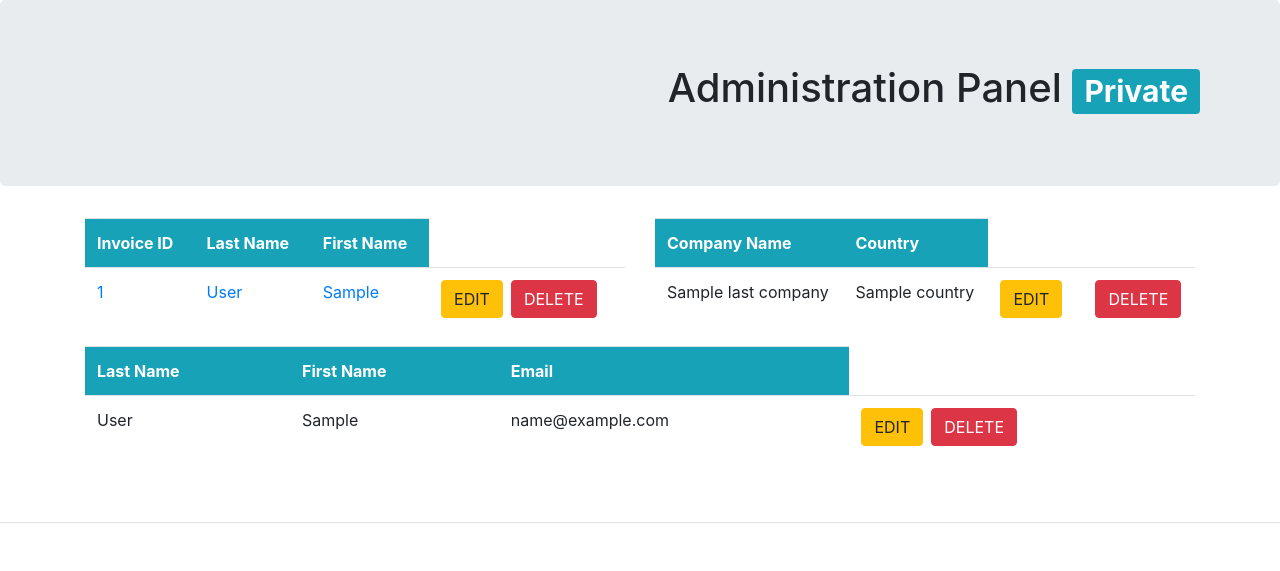
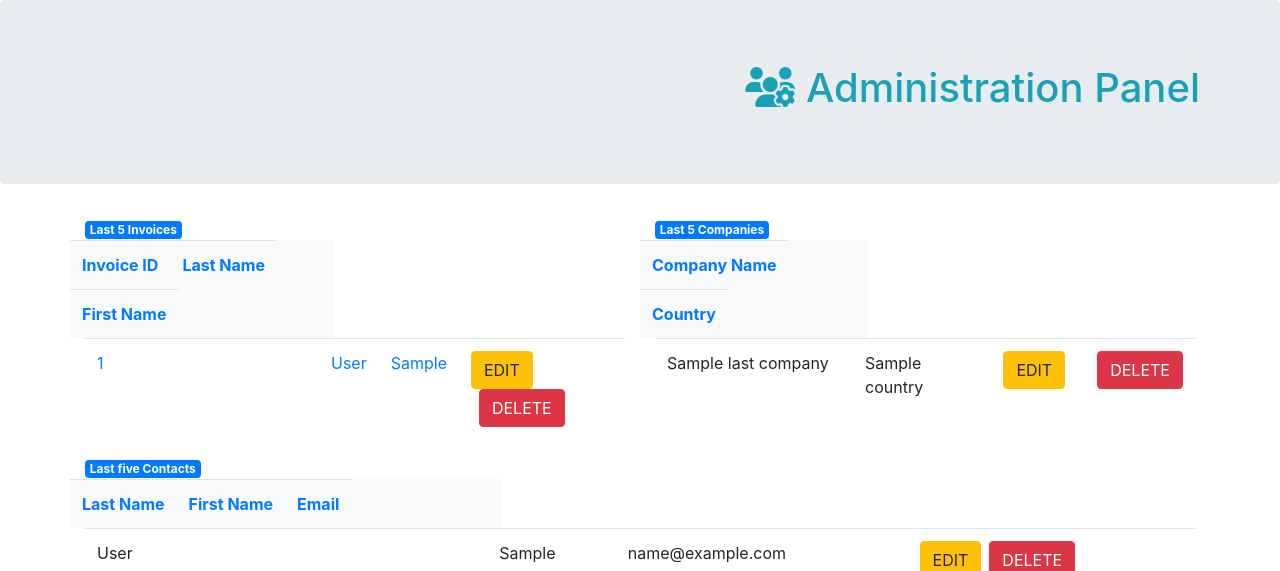
Before and after one commit to 88aleksandra88/TW-Cogip, a PHP site: template view/adminView.php in a window 1280 px wide. Shown: the part 56-627 px from the top of the page. Run offline with PHP 8.4, Linux system fonts and the light colour scheme; the template is opened without the code that fills it: most values are stand-ins (such as "Sample title", 1, 10 or a date in 2020); some libraries are stand-ins or nearby versions.

Commit message:
Fix Admin PAnel (logo/BS)

```diff
--- a/view/adminView.php
+++ b/view/adminView.php
@@ -10,15 +10,17 @@ ob_start();
 $title = "COGIP - Administration panel";
 ?>
 
-
 <section class="jumbotron d-flex flex-row justify-content-end">
-    <h1 class="mr-5">Administration Panel <span class="badge badge-info">Private</span></h1>
+    <h1 class="mr-5 text-info"><i class="fas fa-users-cog"></i> Administration Panel</h1>
 </section>
 <section class="container">
     <article class="row">
+
+        <!-- Display last created invoices -->
         <section class="col">
             <table class='table'>
-                <tr class="bg-info text-white">
+                <span class="badge badge-primary">Last 5 Invoices</span>
+                <tr class="row bg-light text-primary">
                     <th scope='col'>Invoice ID</th>
                     <th scope='col'>Last Name</th>
                     <th scope='col'>First Name</th>
@@ -33,9 +35,12 @@ $title = "COGIP - Administration panel";
                 <?php }?>
             </table>
         </section>
+
+        <!-- Display last created companies -->
         <section class="col">
             <table class='table'>
-                <tr class="bg-info text-white">
+                <span class="badge badge-primary">Last 5 Companies</span>
+                <tr class="row bg-light text-primary">
                     <th scope='col'>Company Name</th>
                     <th scope='col'>Country</th>
                 </tr>
@@ -49,9 +54,12 @@ $title = "COGIP - Administration panel";
                 <?php }?>
             </table>
         </section>
+
+        <!-- Display last created contacts -->
         <section class="col">
             <table class='table'>
-                <tr class="bg-info text-white">
+                <span class="badge badge-primary">Last five Contacts</span>
+                <tr class="row bg-light text-primary">
                     <th scope='col'>Last Name</th>
                     <th scope='col'>First Name</th>
                     <th scope='col'>Email</th>
@@ -66,6 +74,7 @@ $title = "COGIP - Administration panel";
                 <?php }?>
             </table>
         </section>
+
     </article>
 </section>
 
```
